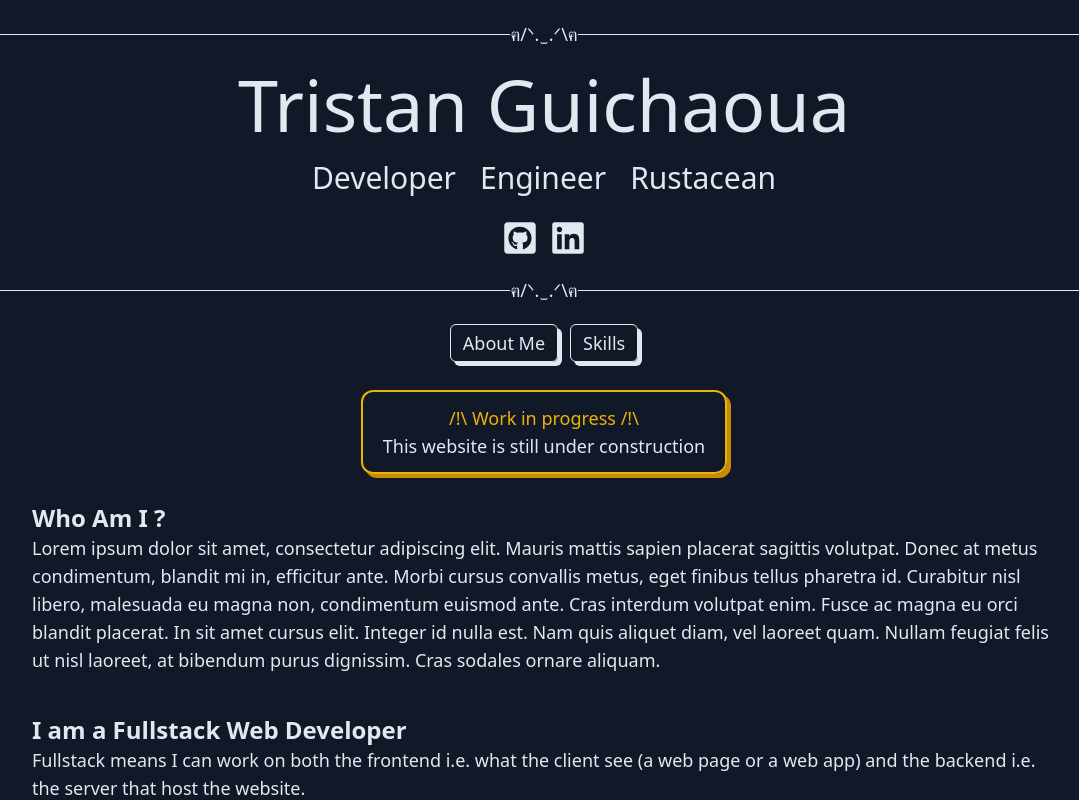
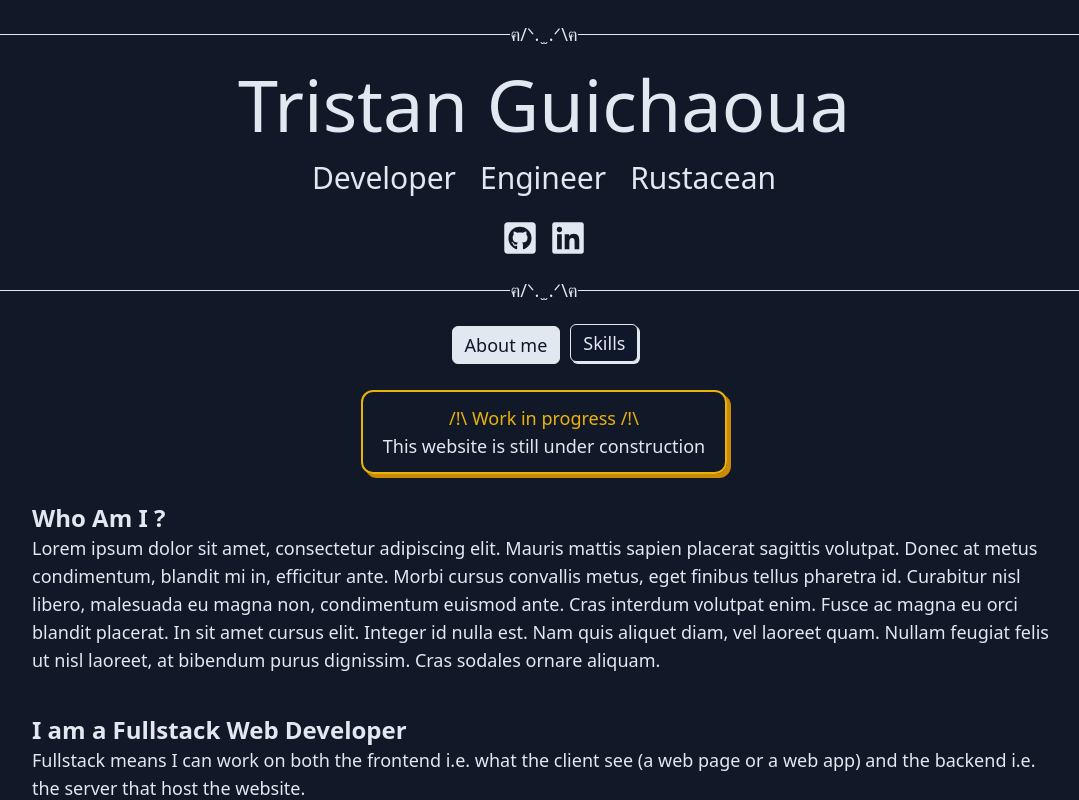
Before and after one commit to tguichaoua/tguichaoua.github.io, a React (Vite) app: page / in a window 1280 px wide. Shown: the top 800 px of the page, without its empty margins (96-1175 px from the left). Built offline with nearby package versions, Linux system fonts and the light colour scheme.

Commit message:
✨ setup nav bar

```diff
--- /dev/null
+++ b/src/components/nav.tsx
@@ -0,0 +1,37 @@
+import { NavLink } from 'react-router-dom';
+
+type HtmlNavProps = React.JSX.IntrinsicElements['nav'];
+
+export interface Link {
+  to: string;
+  text: string;
+}
+
+export interface NavProps extends Omit<HtmlNavProps, 'children'> {
+  links: Link[];
+}
+
+export function Nav(props: NavProps) {
+  const { links, className, ...navProps } = props;
+
+  const navLinks = links.map(({ to, text }, i) => (
+    <NavLink
+      key={i}
+      to={to}
+      className={({ isActive }) =>
+        'rounded-md px-3 py-1 btn-3d ' + (isActive ? 'active' : '')
+      }
+    >
+      {text}
+    </NavLink>
+  ));
+
+  return (
+    <nav
+      className={'flex flex-row justify-center gap-3 ' + (className ?? '')}
+      {...navProps}
+    >
+      {navLinks}
+    </nav>
+  );
+}
--- a/src/index.css
+++ b/src/index.css
@@ -1,6 +1,13 @@
+@import './styles/button-3d.css';
+
 @tailwind base;
 @tailwind components;
 @tailwind utilities;
+
+:root {
+  --btn-3d-color: var(--color-slate-200);
+  --btn-3d-bg-color: var(--color-slate-900);
+}
 
 body {
   @apply bg-gray-900;
--- a/src/routes/root.tsx
+++ b/src/routes/root.tsx
@@ -1,5 +1,6 @@
 import { useEffect, useState } from 'react';
 import { FaGithubSquare, FaLinkedin } from 'react-icons/fa';
+import { Outlet } from 'react-router-dom';
 
 import { CatRule } from '../components/cat-rule';
 import { Box } from '../components/box';
@@ -7,7 +8,7 @@ import {
   TextSkillIconContext,
   TextSkillIconMode,
 } from '../components/skill-icons';
-import { Link, Outlet } from 'react-router-dom';
+import { Nav } from '../components/nav';
 
 export function Root() {
   const [skillIconMode, setSkillIconMode] = useState<TextSkillIconMode>('icon');
@@ -53,16 +54,12 @@ export function Root() {
         <CatRule className="mt-5" />
       </header>
 
-      <nav className="flex flex-row justify-center gap-3">
-        <Link to="">
-          <div className="px-3 py-1 shadow-solid border rounded-md">
-            About Me
-          </div>
-        </Link>
-        <Link to="skills">
-          <div className="px-3 py-1 shadow-solid border rounded-md">Skills</div>
-        </Link>
-      </nav>
+      <Nav
+        links={[
+          { to: '', text: 'About me' },
+          { to: 'skills', text: 'Skills' },
+        ]}
+      />
 
       <Box theme="warn" className="my-7 text-center w-fit mx-auto">
         <h2 className="text-yellow-500 dark:text-yellow-300">
@@ -70,12 +67,6 @@ export function Root() {
         </h2>
         <p>This website is still under construction</p>
       </Box>
-
-      {/* <main className="flex flex-col items-center w-[80%] mx-auto gap-5">
-        <TextSkillIconContext.Provider value={skillIconMode}>
-          {profile === 'skill' ? <ProfileSkill /> : <ProfileFull />}
-
-      </main> */}
 
       <TextSkillIconContext.Provider value={skillIconMode}>
         <Outlet />
--- /dev/null
+++ b/src/styles/button-3d.css
@@ -0,0 +1,21 @@
+.btn-3d {
+  border-width: 1px;
+  box-shadow: 2px 2px;
+
+  color: var(--btn-3d-color);
+  background-color: var(--btn-3d-bg-color);
+}
+
+.btn-3d:hover,
+.btn-3d.active {
+  position: relative;
+  left: 2px;
+  top: 2px;
+
+  box-shadow: 0px 0px;
+}
+
+.btn-3d.active {
+  background-color: var(--btn-3d-color);
+  color: var(--btn-3d-bg-color);
+}
--- a/tailwind.config.js
+++ b/tailwind.config.js
@@ -8,5 +8,24 @@ export default {
       },
     },
   },
-  plugins: [],
+  plugins: [colorVarsPlugin],
 };
+
+function colorVarsPlugin({ addBase, theme }) {
+  function extractColorVars(colorObj, colorGroup = '') {
+    return Object.keys(colorObj).reduce((vars, colorKey) => {
+      const value = colorObj[colorKey];
+
+      const newVars =
+        typeof value === 'string'
+          ? { [`--color${colorGroup}-${colorKey}`]: value }
+          : extractColorVars(value, `-${colorKey}`);
+
+      return { ...vars, ...newVars };
+    }, {});
+  }
+
+  addBase({
+    ':root': extractColorVars(theme('colors')),
+  });
+}
```
